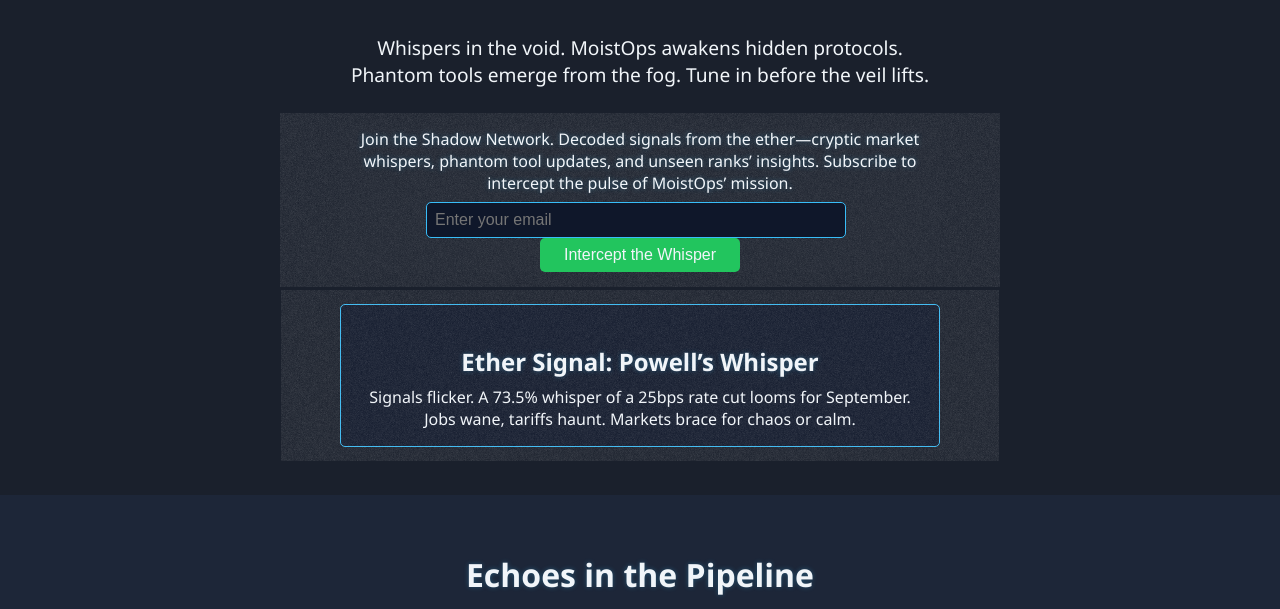
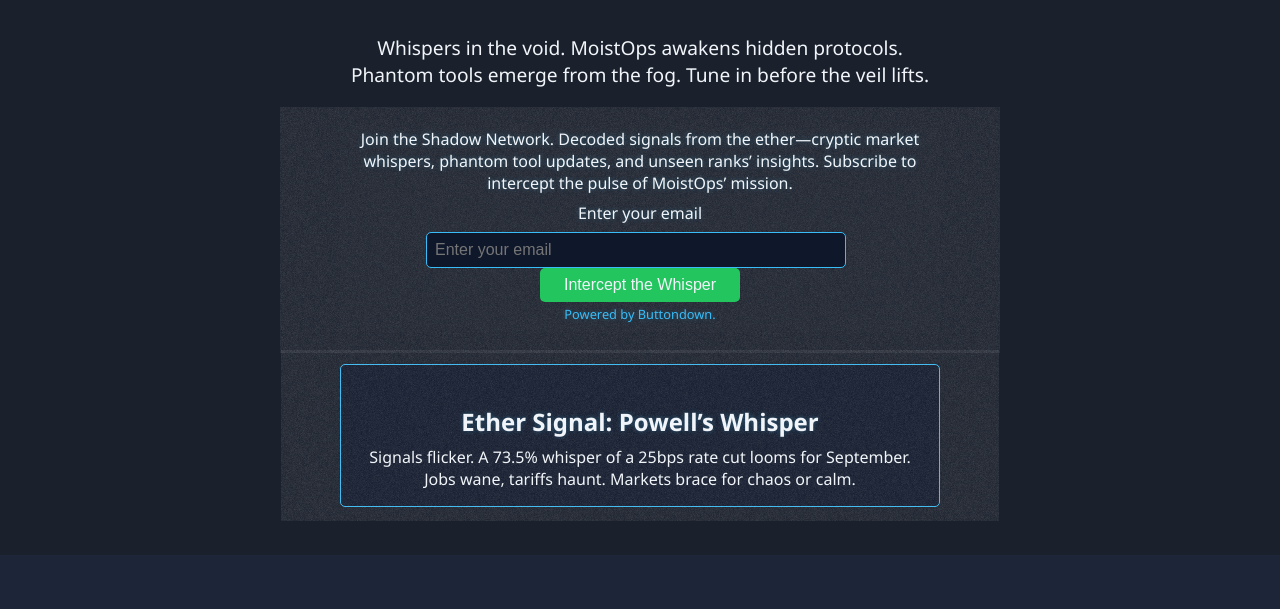
Before and after one commit to Clizzbee/frienduit-site, a plain HTML site: page index.html in a window 1280 px wide. Shown: the part 155-764 px from the top of the page. Drawn offline with Linux system fonts and the light colour scheme.

Commit message:
Add files via upload

```diff
--- a/index.html
+++ b/index.html
@@ -139,6 +139,13 @@
       margin-bottom: 0.5rem;
       text-shadow: 0 0 5px rgba(56, 189, 248, 0.3);
     }
+    .newsletter-form label {
+      font-size: clamp(0.9rem, 2.5vw, 1rem);
+      color: #f1f5f9;
+      text-shadow: 0 0 5px rgba(56, 189, 248, 0.3);
+      display: block;
+      margin-bottom: 0.5rem;
+    }
     .newsletter-form input[type="email"] {
       padding: 0.5rem;
       font-size: 1rem;
@@ -162,6 +169,14 @@
     .newsletter-form input[type="submit"]:hover {
       background: #16a34a;
       box-shadow: 0 0 10px rgba(34, 197, 94, 0.5);
+    }
+    .newsletter-form a {
+      color: #38bdf8;
+      font-size: 0.8rem;
+      text-decoration: none;
+    }
+    .newsletter-form a:hover {
+      text-decoration: underline;
     }
     .newsletter-form::before {
       content: '';
@@ -340,10 +355,19 @@
     <p>Whispers in the void. MoistOps awakens hidden protocols. Phantom tools emerge from the fog. Tune in before the veil lifts.</p>
     <div class="newsletter-form">
       <p>Join the Shadow Network. Decoded signals from the ether—cryptic market whispers, phantom tool updates, and unseen ranks’ insights. Subscribe to intercept the pulse of MoistOps’ mission.</p>
-      <!-- Buttondown form -->
-      <form action="https://buttondown.com/api/emails/embedded-form/Frienduit" method="post" target="_blank">
-        <input type="email" name="email" placeholder="Enter your email" required aria-label="Email for newsletter" />
+      <form
+        action="https://buttondown.com/api/emails/embed-subscribe/Frienduit"
+        method="post"
+        target="popupwindow"
+        onsubmit="window.open('https://buttondown.email/Frienduit', 'popupwindow')"
+        class="embeddable-buttondown-form"
+      >
+        <label for="bd-email">Enter your email</label>
+        <input type="email" name="email" id="bd-email" placeholder="Enter your email" required aria-label="Email for newsletter" />
         <input type="submit" value="Intercept the Whisper" aria-label="Submit newsletter signup" />
+        <p>
+          <a href="https://buttondown.email/refer/Frienduit" target="_blank" rel="noopener noreferrer">Powered by Buttondown.</a>
+        </p>
       </form>
     </div>
     <div class="info-box">
```
